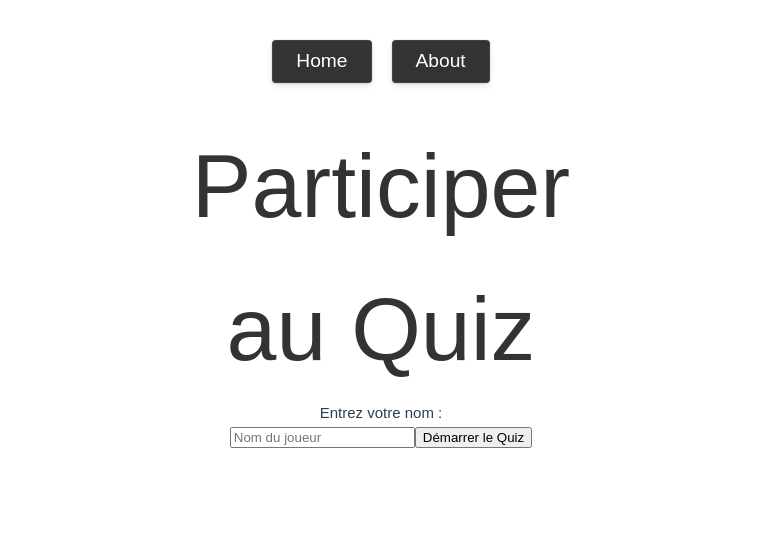
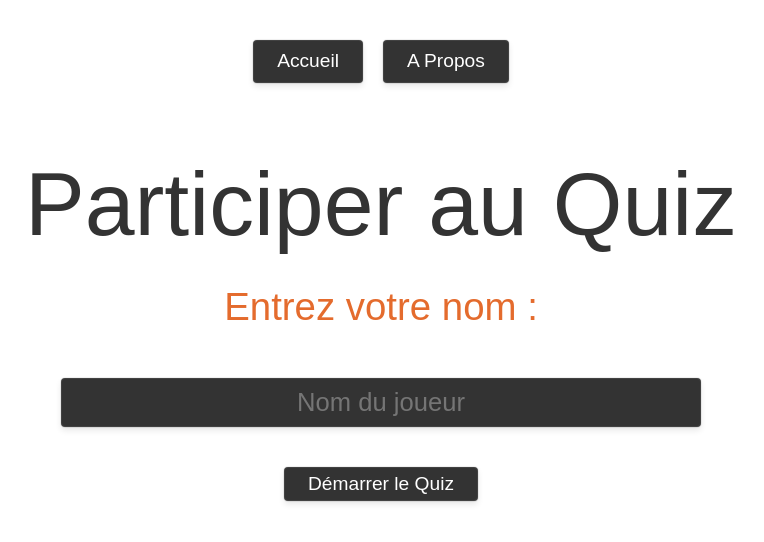
Before and after one commit to MonKeySVG/quiz-app, a Vue app in the folder quiz-ui/: page /new-quiz in a window 1280 px wide. Shown: the top 542 px of the page, without its empty margins (259-1023 px from the left). Built offline with nearby package versions, Linux system fonts and the light colour scheme; a web font is replaced by a local one.

Commit message:
Mise en forme page new quizz

```diff
--- a/quiz-ui/src/App.vue
+++ b/quiz-ui/src/App.vue
@@ -8,8 +8,8 @@ import { RouterLink, RouterView } from 'vue-router'
     <div class="wrapper">
 
       <nav>
-        <RouterLink to="/" class="navlink shadow">Home</RouterLink>
-        <RouterLink to="/about" class="navlink shadow">About</RouterLink>
+        <RouterLink to="/" class="navlink shadow">Accueil</RouterLink>
+        <RouterLink to="/about" class="navlink shadow">A Propos</RouterLink>
       </nav>
     </div>
   </header>
--- a/quiz-ui/src/assets/main.css
+++ b/quiz-ui/src/assets/main.css
@@ -32,3 +32,13 @@ a,
               0 0.9px 1.5px hsla(0, 0%, 0%, 0.045),
               0 3.5px 6px hsla(0, 0%, 0%, 0.09);
 }
+
+.button {
+  text-decoration: none;
+  color: white;
+  background-color: #333;
+  font-size: 1.2rem;
+  padding: 6px 24px;
+  border-radius: 4px;
+  margin-top: 40px;
+}
--- a/quiz-ui/src/views/HomePage.vue
+++ b/quiz-ui/src/views/HomePage.vue
@@ -97,14 +97,4 @@ h2 {
     flex: 7;
 }
 
-.button {
-  text-decoration: none;
-  color: white;
-  background-color: #333;
-  font-size: 1.2rem;
-  padding: 6px 24px;
-  border-radius: 4px;
-  margin-top: 40px;
-}
-
 </style>
--- a/quiz-ui/src/views/NewQuizPage.vue
+++ b/quiz-ui/src/views/NewQuizPage.vue
@@ -2,9 +2,13 @@
   <div class="new-quiz-container">
     <h1>Participer au Quiz</h1>
     <form @submit.prevent="launchNewQuiz">
-      <p>Entrez votre nom :</p>
-      <input type="text" v-model="username" class="form-control" placeholder="Nom du joueur" required />
-      <button type="submit" class="btn btn-primary mt-3" @click="launchNewQuiz">Démarrer le Quiz</button>
+      <h2>Entrez votre nom :</h2>
+      <input type="text" v-model="username" class="form-control shadow" placeholder="Nom du joueur" required />
+      <div>
+        <div class="button-container">
+          <button type="submit" class="button shadow" @click="launchNewQuiz">Démarrer le Quiz</button>
+        </div>
+      </div>
     </form>
 
 
@@ -30,10 +34,45 @@ function launchNewQuiz() {
 </script>
 
 <style>
-.new-quiz-container {
-  max-width: 500px;
-  margin: 0 auto;
-  text-align: center;
-  padding: 2rem;
+  .new-quiz-container {
+    text-align: center;
+    margin-top: 50px;
+    display: flex;
+    flex-direction: column;
+    align-items: center;
+  }
+
+  form {
+    display: flex;
+    flex-direction: column;
+
+  }
+
+  input {
+    font-family: 'Clash Display', sans-serif;
+    text-align: center;
+    margin-top: 20px;
+    padding: 10px;
+    border-radius: 4px;
+    border: none;
+    width: 50vw;
+    font-size: 2vw;
+    background-color: #333;
+  }
+
+  input:focus {
+    outline: none;
+
+  }
+
+  input:focus::placeholder {
+    opacity: 0;
 }
+
+  button {
+    border: none;
+    font-family: 'Clash Display', sans-serif;
+    padding: 6px 24px;
+
+  }
 </style>
```
